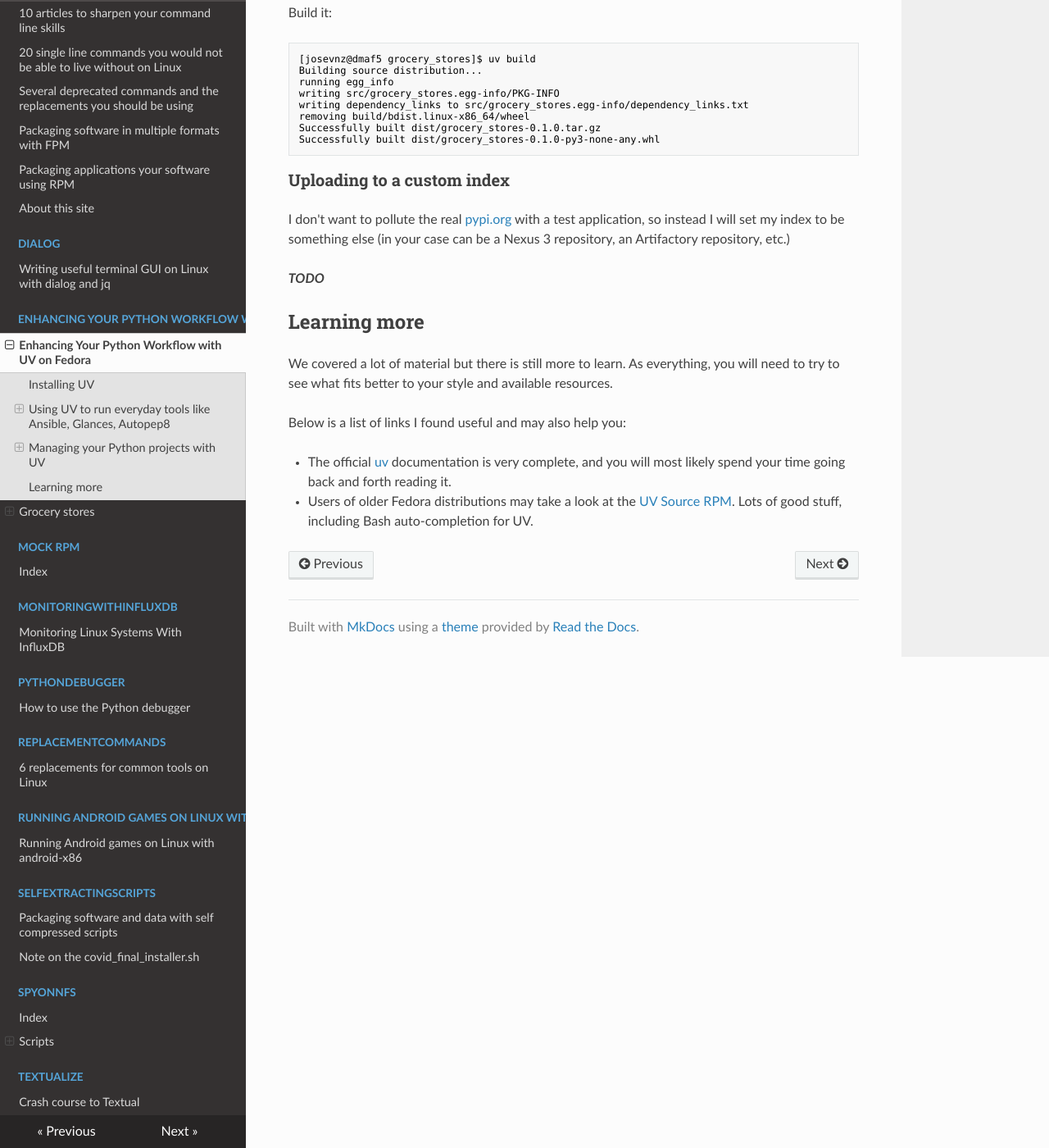
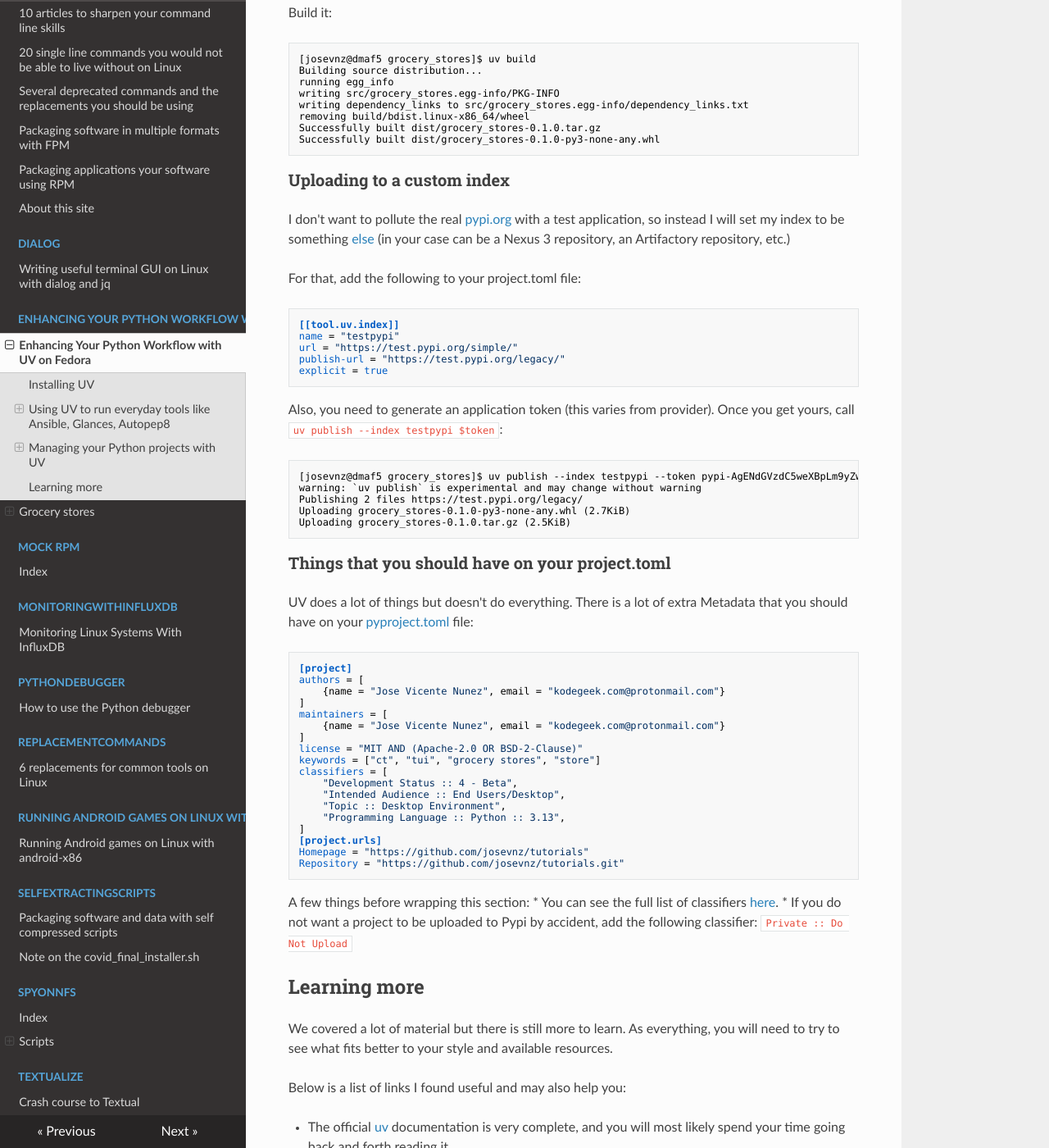
Before and after one commit to josevnz/tutorials, an MkDocs documentation site: the page built from docs/Enhancing_Your_Python_Workflow_with_UV_on_Fedora/README.md, in a window 1280 px wide and 1400 px high, scrolled down 13003 px. Shown: the whole window at 82% size. Built offline with MkDocs 1.6.1, drawn with Linux system fonts in a browser that asks for light colours; nearby versions of some CDN libraries.

Commit message:
Updated version with classifiers.

````diff
--- a/docs/Enhancing_Your_Python_Workflow_with_UV_on_Fedora/README.md
+++ b/docs/Enhancing_Your_Python_Workflow_with_UV_on_Fedora/README.md
@@ -695,9 +695,56 @@ Successfully built dist/grocery_stores-0.1.0-py3-none-any.whl
 
 ### Uploading to a custom index
 
-I don't want to pollute the real [pypi.org](https://pypi.org/) with a test application, so instead I will set my index to be something else (in your case can be a Nexus 3 repository, an Artifactory repository, etc.)
+I don't want to pollute the real [pypi.org](https://pypi.org/) with a test application, so instead I will set my index to be something [else](https://test.pypi.org/) (in your case can be a Nexus 3 repository, an Artifactory repository, etc.)
 
-_**TODO**_
+For that, add the following to your project.toml file:
+
+```toml
+[[tool.uv.index]]
+name = "testpypi"
+url = "https://test.pypi.org/simple/"
+publish-url = "https://test.pypi.org/legacy/"
+explicit = true
+```
+
+Also, you need to generate an application token (this varies from provider). Once you get yours, call `uv publish --index testpypi $token`:
+
+```shell
+[josevnz@dmaf5 grocery_stores]$ uv publish --index testpypi --token pypi-AgENdGVzdC5weXBpLm9yZwIkYzFkODg5ODMtODUxZS00ODc2LWFhYzMtZjhhNWFmNjZhODJmAAIqWzMsIjZmZGNjMzc1LTYxNmEtNDA5Zi1hNTJkLWJhMDZmNWQ3N2NlZSJdAAAGIG3wrTZdgmOBlahBlahBlah
+warning: `uv publish` is experimental and may change without warning
+Publishing 2 files https://test.pypi.org/legacy/
+Uploading grocery_stores-0.1.0-py3-none-any.whl (2.7KiB)
+Uploading grocery_stores-0.1.0.tar.gz (2.5KiB)
+```
+
+### Things that you should have on your project.toml
+
+UV does a lot of things but doesn't do everything. There is a lot of extra Metadata that you should have on your [pyproject.toml](https://packaging.python.org/en/latest/guides/writing-pyproject-toml/) file:
+
+```toml
+[project]
+authors = [
+    {name = "Jose Vicente Nunez", email = "kodegeek.com@protonmail.com"}
+]
+maintainers = [
+    {name = "Jose Vicente Nunez", email = "kodegeek.com@protonmail.com"}
+]
+license = "MIT AND (Apache-2.0 OR BSD-2-Clause)"
+keywords = ["ct", "tui", "grocery stores", "store"]
+classifiers = [
+    "Development Status :: 4 - Beta",
+    "Intended Audience :: End Users/Desktop",
+    "Topic :: Desktop Environment",
+    "Programming Language :: Python :: 3.13",
+]
+[project.urls]
+Homepage = "https://github.com/josevnz/tutorials"
+Repository = "https://github.com/josevnz/tutorials.git"
+```
+
+A few things before wrapping this section:
+* You can see the full list of classifiers [here](https://pypi.org/classifiers/).
+* If you do not want a project to be uploaded to Pypi by accident, add the following classifier: `Private :: Do Not Upload`
 
 ## Learning more
 
````
Also changed, not shown: docs/Enhancing_Your_Python_Workflow_with_UV_on_Fedora/grocery_stores/pyproject.toml (+25 -1 lines).
